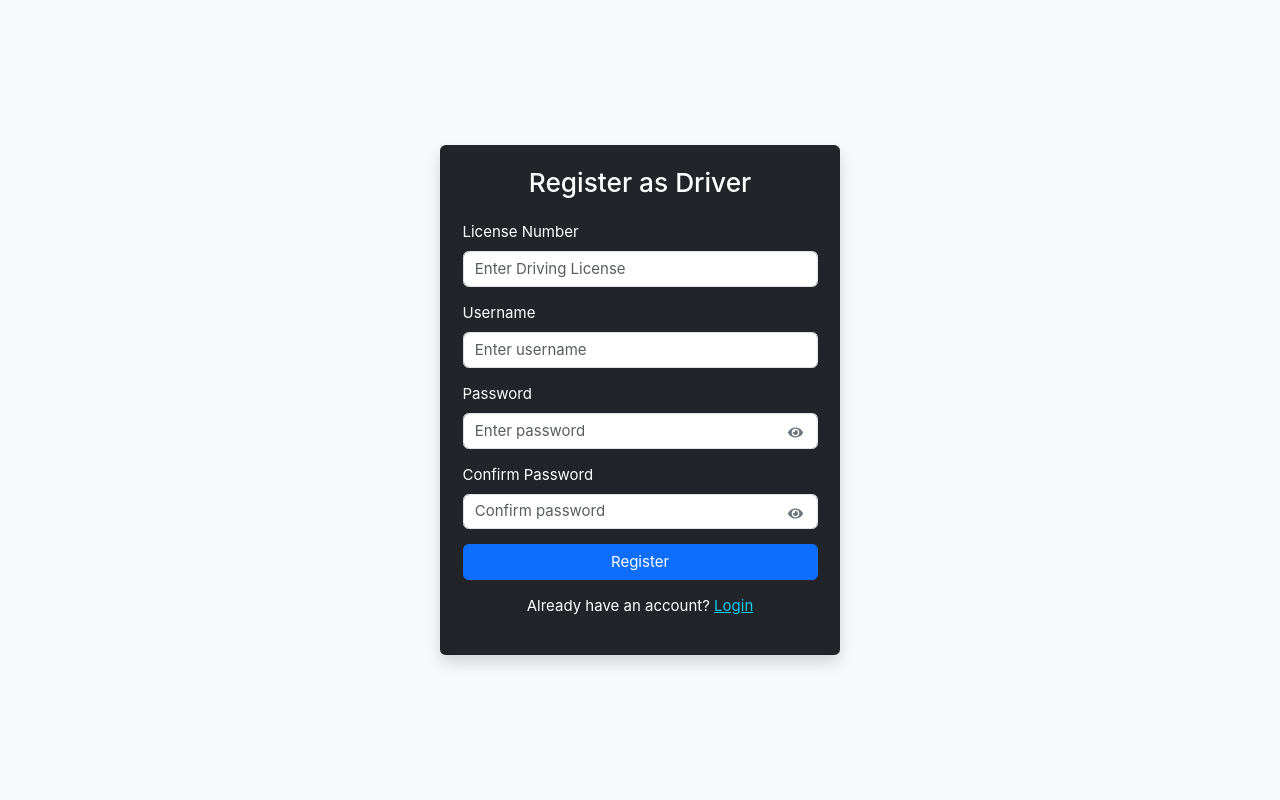
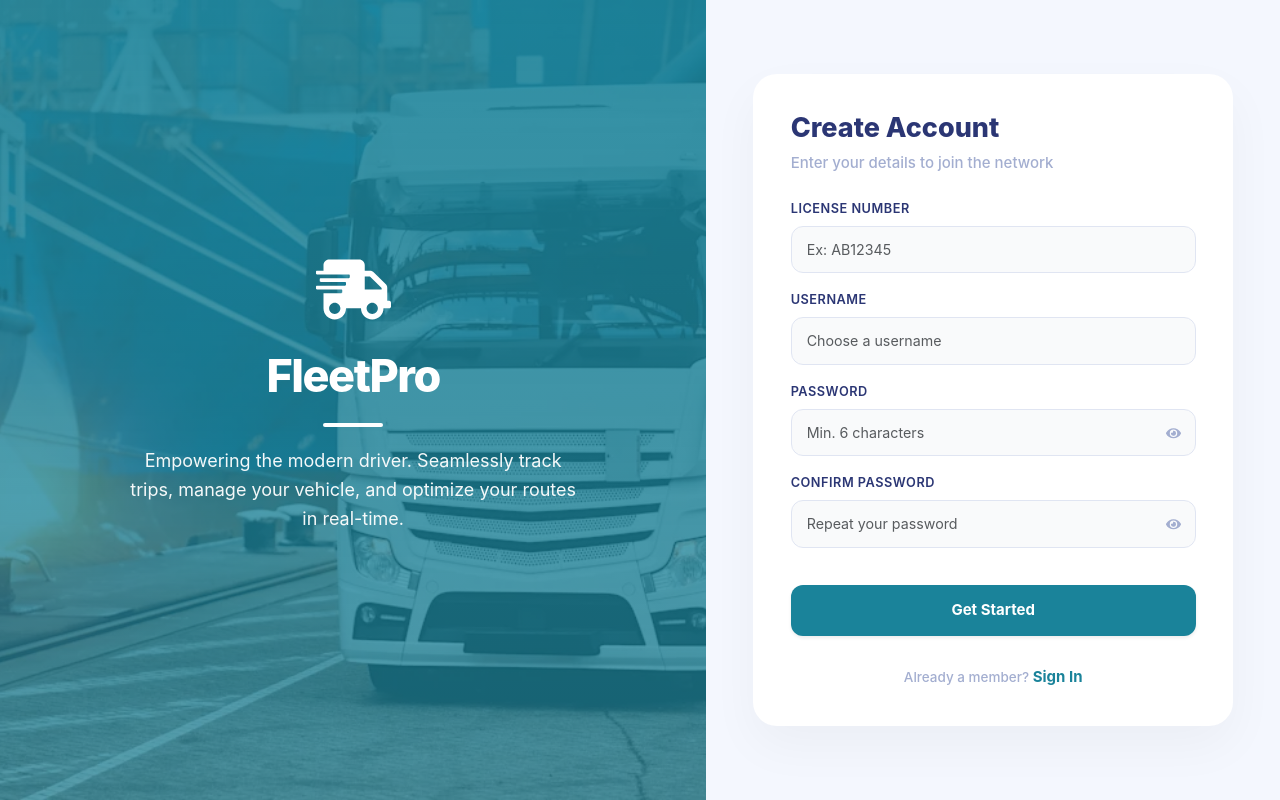
Before and after one commit to PatrickBett/Logistics-Management-System, a React (Vite) app in the folder frontend/: page /register in a window 1280 px wide. Built offline with nearby package versions, Linux system fonts and the light colour scheme; no server answers.

Commit message:
login and register page updates

```diff
--- a/frontend/src/pages/LoginPage.jsx
+++ b/frontend/src/pages/LoginPage.jsx
@@ -1,134 +1,296 @@
-import React, { useState } from "react";
+import React, { useState, useContext } from "react";
 import truckImage from "../assets/truck-port-ship-fleet-management.png";
 import api from "../api";
 import { useNavigate } from "react-router-dom";
 import { jwtDecode } from "jwt-decode";
 import { toast } from "react-toastify";
-import { FaTruck } from "react-icons/fa";
-import { useContext } from "react";
-import { FaEye, FaEyeSlash } from "react-icons/fa";
+import { FaTruck, FaEye, FaEyeSlash, FaLock } from "react-icons/fa";
 import { AdminContext } from "../contexts/AdminContext";
 
 function LoginPage() {
-  const { isAuthenticated, setIsAuthenticated } = useContext(AdminContext);
+  const { setIsAuthenticated } = useContext(AdminContext);
   const navigate = useNavigate();
-  const [formData, setFormData] = useState({
-    username: "",
-    password: "",
-  });
+  const [formData, setFormData] = useState({ username: "", password: "" });
   const [showPassword, setShowPassword] = useState(false);
   const [isLoading, setLoading] = useState(false);
   const [error, setError] = useState("");
+
   const handleLogin = async (e) => {
     e.preventDefault();
     setLoading(true);
+    setError("");
     try {
       const response = await api.post("api/token/", formData);
-
       const { access, refresh } = response.data;
 
       localStorage.setItem("access", access);
       localStorage.setItem("refresh", refresh);
 
-      // 🔑 Decode token to get role
       const decoded = jwtDecode(access);
-      console.log(decoded);
       const role = decoded.role;
       localStorage.setItem("role", role);
       setIsAuthenticated(true);
 
-      // 🧭 Role-based navigation
       if (role === "admin") {
         navigate("/admin/dashboard");
-        // window.location.reload();
       } else if (role === "manager") {
         navigate("/manager-dashboard");
-        // window.location.reload();
       } else {
         navigate("/user/dashboard");
-        // window.location.reload();
       }
-      toast.success("Logged In Successfully");
+      toast.success("Welcome Back!");
     } catch (err) {
-      setError("Invalid username or password");
-      console.error(err.response?.data || err);
+      setError("Invalid username or password.");
+      toast.error("Login Failed");
     } finally {
       setLoading(false);
     }
   };
 
+  // --- BRAND COLOR THEME ---
+  const brandTeal = "#1a839a";
+  const darkNavy = "#2B3674";
+
+  const styles = {
+    container: {
+      height: "100vh",
+      display: "flex",
+      backgroundColor: "#F4F7FE",
+      overflow: "hidden",
+    },
+    imageSection: {
+      flex: 1.2,
+      backgroundImage: `linear-gradient(rgba(26, 131, 154, 0.9), rgba(26, 131, 154, 0.7)), url(${truckImage})`,
+      backgroundSize: "cover",
+      backgroundPosition: "center",
+      display: "flex",
+      flexDirection: "column",
+      justifyContent: "center",
+      alignItems: "center",
+      color: "white",
+      padding: "3rem",
+    },
+    formSection: {
+      flex: 1,
+      display: "flex",
+      justifyContent: "center",
+      alignItems: "center",
+      padding: "2rem",
+    },
+    card: {
+      width: "100%",
+      maxWidth: "450px",
+      backgroundColor: "#FFFFFF",
+      padding: "3rem",
+      borderRadius: "24px",
+      boxShadow: "0px 20px 50px rgba(0, 0, 0, 0.04)",
+    },
+    label: {
+      color: darkNavy,
+      fontWeight: "600",
+      fontSize: "0.85rem",
+      marginBottom: "8px",
+      textTransform: "uppercase",
+      letterSpacing: "0.5px",
+    },
+    input: {
+      borderRadius: "12px",
+      padding: "12px 15px",
+      border: "1px solid #E0E5F2",
+      fontSize: "0.95rem",
+      color: darkNavy,
+      backgroundColor: "#F9FAFB",
+    },
+    primaryBtn: {
+      backgroundColor: brandTeal,
+      border: "none",
+      borderRadius: "12px",
+      padding: "14px",
+      fontWeight: "700",
+      fontSize: "1rem",
+      marginTop: "1.5rem",
+      boxShadow: `0px 10px 20px rgba(26, 131, 154, 0.2)`,
+    },
+  };
+
   return (
-    <div className="d-flex justify-content-center align-items-center vh-100 bg-light">
-      {/* Login Form */}
-      <form
-        onSubmit={handleLogin}
-        className="bg-dark text-white p-4 rounded shadow formbg"
-        style={{ maxWidth: "400px", width: "100%" }}
+    <div style={styles.container}>
+      {/* Visual Branding Side */}
+      <div style={styles.imageSection} className="d-none d-lg-flex">
+        <FaTruck style={{ fontSize: "5rem", marginBottom: "1.5rem" }} />
+        <h1
+          style={{
+            fontWeight: "800",
+            fontSize: "3rem",
+            letterSpacing: "-1.5px",
+          }}
         >
-        <h1 className="text-center">
-          <FaTruck style={{ color: "#FF5349" }} />
+          FleetPro
         </h1>
-        <h3 className="mb-4 text-center">
-          Brighter Logistics Management System
-        </h3>
+        <div
+          style={{
+            width: "60px",
+            height: "4px",
+            backgroundColor: "white",
+            margin: "20px auto",
+            borderRadius: "2px",
+          }}
+        ></div>
+        <p
+          style={{
+            fontSize: "1.2rem",
+            opacity: 0.95,
+            textAlign: "center",
+            maxWidth: "400px",
+            lineHeight: "1.6",
+          }}
+        >
+          Secure access to your fleet dashboard. Monitor operations, manage
+          assets, and drive efficiency.
+        </p>
+      </div>
 
-        <div className="mb-3 text-start">
-          <label htmlFor="username" className="form-label">
-            Username
-          </label>
+      {/* Login Interaction Side */}
+      <div style={styles.formSection}>
+        <div style={styles.card}>
+          <div className="text-center mb-4 d-lg-none">
+            <h2 style={{ color: brandTeal, fontWeight: "800" }}>FleetPro</h2>
+          </div>
+
+          <h2
+            style={{
+              color: darkNavy,
+              fontWeight: "800",
+              fontSize: "1.8rem",
+              marginBottom: "0.5rem",
+            }}
+          >
+            Sign In
+          </h2>
+          <p
+            style={{
+              color: "#A3AED0",
+              fontWeight: "500",
+              marginBottom: "2rem",
+            }}
+          >
+            Enter your credentials to continue
+          </p>
+
+          <form onSubmit={handleLogin}>
+            {error && (
+              <div
+                className="alert alert-danger py-2 small border-0 mb-4 text-center"
+                style={{
+                  borderRadius: "10px",
+                  backgroundColor: "#FFF5F5",
+                  color: "#E03131",
+                }}
+              >
+                {error}
+              </div>
+            )}
+
+            <div className="mb-4">
+              <label style={styles.label}>Username</label>
               <input
                 type="text"
-            name="username"
-            id="username"
                 className="form-control"
+                style={styles.input}
                 placeholder="Enter username"
+                required
                 onChange={(e) =>
                   setFormData({ ...formData, username: e.target.value })
                 }
               />
             </div>
 
-        <div className="mb-3 text-start position-relative">
-          <label htmlFor="password" className="form-label">
-            Password
-          </label>
-
+            <div className="mb-3 position-relative">
+              <label style={styles.label}>Password</label>
+              <div className="position-relative">
                 <input
                   type={showPassword ? "text" : "password"}
-            name="password"
-            id="password"
-            className="form-control pe-5"
+                  className="form-control"
+                  style={styles.input}
                   placeholder="Enter password"
+                  required
                   onChange={(e) =>
                     setFormData({ ...formData, password: e.target.value })
                   }
                 />
-
                 <span
                   onClick={() => setShowPassword(!showPassword)}
                   style={{
                     position: "absolute",
                     right: "15px",
-              top: "38px",
+                    top: "50%",
+                    transform: "translateY(-50%)",
                     cursor: "pointer",
-              color: "#6c757d",
+                    color: "#A3AED0",
                   }}
                 >
                   {showPassword ? <FaEyeSlash /> : <FaEye />}
                 </span>
               </div>
+            </div>
 
-        <button type="submit" className="btn btn-primary w-100">
-          {isLoading ? "Logging In..." : "Login"}
+            <div className="d-flex justify-content-between align-items-center mb-4">
+              <div className="form-check">
+                <input
+                  className="form-check-input"
+                  type="checkbox"
+                  id="remember"
+                  style={{ cursor: "pointer" }}
+                />
+                <label
+                  className="form-check-label small text-muted"
+                  htmlFor="remember"
+                  style={{ cursor: "pointer" }}
+                >
+                  Remember me
+                </label>
+              </div>
+              <a
+                href="#"
+                className="small text-decoration-none"
+                style={{ color: brandTeal, fontWeight: "600" }}
+              >
+                Forgot Password?
+              </a>
+            </div>
+
+            <button
+              type="submit"
+              className="btn btn-primary w-100 shadow-sm"
+              style={styles.primaryBtn}
+              disabled={isLoading}
+            >
+              {isLoading ? (
+                <>
+                  <span className="spinner-border spinner-border-sm me-2"></span>
+                  Authenticating...
+                </>
+              ) : (
+                "Sign In"
+              )}
             </button>
 
-        <p className="mt-3">
-          Don't have an account?{" "}
-          <a href="/register" className="text-info">
-            Register
+            <p className="mt-4 text-center text-muted small fontWeight-500">
+              Not registered yet?{" "}
+              <a
+                href="/register"
+                style={{
+                  color: brandTeal,
+                  fontWeight: "700",
+                  textDecoration: "none",
+                }}
+              >
+                Create Account
               </a>
             </p>
           </form>
+        </div>
+      </div>
     </div>
   );
 }
--- a/frontend/src/pages/RegisterPage.jsx
+++ b/frontend/src/pages/RegisterPage.jsx
@@ -1,13 +1,13 @@
-import React from "react";
-import { useState } from "react";
+import React, { useState } from "react";
 import api from "../api";
-import { ToastContainer, toast } from "react-toastify";
-import "react-toastify/dist/ReactToastify.css";
+import { toast } from "react-toastify";
 import { useNavigate } from "react-router-dom";
-import { FaEye, FaEyeSlash } from "react-icons/fa";
+import { FaEye, FaEyeSlash, FaIdCard, FaShippingFast } from "react-icons/fa";
+import truckImage from "../assets/truck-port-ship-fleet-management.png";
 
 function RegisterPage() {
   const [error, setError] = useState("");
+  const [isLoading, setIsLoading] = useState(false);
   const navigate = useNavigate();
   const [showPassword, setShowPassword] = useState(false);
   const [showConfirmPassword, setShowConfirmPassword] = useState(false);
@@ -28,7 +28,6 @@ function RegisterPage() {
   const handleSubmit = async (e) => {
     e.preventDefault();
 
-    //password validation
     if (formData.password !== formData.confirm_password) {
       setError("Passwords must match");
       return;
@@ -37,142 +36,280 @@ function RegisterPage() {
       setError("Password must be 6 characters or more");
       return;
     }
+
     setError("");
+    setIsLoading(true);
 
     try {
-      const response = await api.post("api/auth/driver/register/", formData);
-      console.log(response.data);
-      toast.success("Signup successful!");
-      setFormData({
-        license_no: "",
-        username: "",
-        password: "",
-        confirm_password: "",
-      });
+      await api.post("api/auth/driver/register/", formData);
+      toast.success("Registration successful!");
       navigate("/");
     } catch (error) {
-      console.log(error);
-      toast.error("ERROR Registering!!");
+      console.error(error);
+      toast.error("Registration failed. Please check your details.");
+    } finally {
+      setIsLoading(false);
     }
   };
+
+  // --- BRAND COLOR THEME ---
+  const brandTeal = "#1a839a";
+  const darkNavy = "#2B3674";
+
+  const styles = {
+    container: {
+      height: "100vh",
+      display: "flex",
+      backgroundColor: "#F4F7FE",
+      overflow: "hidden",
+    },
+    imageSection: {
+      flex: 1.2,
+      // Using #1a839a in a gradient overlay
+      backgroundImage: `linear-gradient(rgba(26, 131, 154, 0.9), rgba(26, 131, 154, 0.7)), url(${truckImage})`,
+      backgroundSize: "cover",
+      backgroundPosition: "center",
+      display: "flex",
+      flexDirection: "column",
+      justifyContent: "center",
+      alignItems: "center",
+      color: "white",
+      padding: "3rem",
+    },
+    formSection: {
+      flex: 1,
+      display: "flex",
+      justifyContent: "center",
+      alignItems: "center",
+      padding: "2rem",
+      overflowY: "auto",
+    },
+    card: {
+      width: "100%",
+      maxWidth: "480px",
+      backgroundColor: "#FFFFFF",
+      padding: "2.5rem",
+      borderRadius: "24px", // Smoother rounded corners
+      boxShadow: "0px 20px 50px rgba(0, 0, 0, 0.04)",
+    },
+    label: {
+      color: darkNavy,
+      fontWeight: "600",
+      fontSize: "0.85rem",
+      marginBottom: "8px",
+      textTransform: "uppercase",
+      letterSpacing: "0.5px",
+    },
+    input: {
+      borderRadius: "12px",
+      padding: "12px 15px",
+      border: "1px solid #E0E5F2",
+      fontSize: "0.95rem",
+      color: darkNavy,
+      backgroundColor: "#F9FAFB",
+    },
+    primaryBtn: {
+      backgroundColor: brandTeal,
+      border: "none",
+      borderRadius: "12px",
+      padding: "14px",
+      fontWeight: "700",
+      marginTop: "1rem",
+      boxShadow: `0px 10px 20px rgba(26, 131, 154, 0.2)`,
+      transition: "transform 0.2s ease",
+    },
+    iconWrap: {
+      position: "absolute",
+      right: "15px",
+      top: "50%",
+      transform: "translateY(-50%)",
+      cursor: "pointer",
+      color: "#A3AED0",
+    },
+  };
+
   return (
-    <>
-      {error && (
-        <div className="d-flex justify-content-center">
+    <div style={styles.container}>
+      {/* Visual Branding Side */}
+      <div style={styles.imageSection} className="d-none d-lg-flex">
+        <div className="text-center">
+          <FaShippingFast
+            style={{ fontSize: "5rem", marginBottom: "1.5rem" }}
+          />
+          <h1
+            style={{
+              fontWeight: "800",
+              fontSize: "3rem",
+              letterSpacing: "-1.5px",
+            }}
+          >
+            FleetPro
+          </h1>
           <div
-            className="alert alert-danger"
-            style={{ maxWidth: "400px", width: "100%" }}
+            style={{
+              width: "60px",
+              height: "4px",
+              backgroundColor: "white",
+              margin: "20px auto",
+              borderRadius: "2px",
+            }}
+          ></div>
+          <p
+            style={{
+              fontSize: "1.2rem",
+              opacity: 0.95,
+              maxWidth: "450px",
+              fontWeight: "400",
+              lineHeight: "1.6",
+            }}
           >
-            {error}
+            Empowering the modern driver. Seamlessly track trips, manage your
+            vehicle, and optimize your routes in real-time.
+          </p>
         </div>
       </div>
+
+      {/* Form Interaction Side */}
+      <div style={styles.formSection}>
+        <div style={styles.card}>
+          <div className="mb-4">
+            <h2
+              style={{ color: darkNavy, fontWeight: "800", fontSize: "1.8rem" }}
+            >
+              Create Account
+            </h2>
+            <p style={{ color: "#A3AED0", fontWeight: "500" }}>
+              Enter your details to join the network
+            </p>
+          </div>
+
+          {error && (
+            <div
+              className="alert alert-danger py-2 small border-0 mb-4 text-center"
+              style={{
+                borderRadius: "10px",
+                backgroundColor: "#FFF5F5",
+                color: "#E03131",
+              }}
+            >
+              <strong>Error:</strong> {error}
+            </div>
           )}
-      <div className="d-flex justify-content-center align-items-center vh-100 bg-light">
-        <form
-          onSubmit={handleSubmit}
-          className="bg-dark text-white p-4 rounded shadow formbg"
-          style={{ maxWidth: "400px", width: "100%" }}
-        >
-          <h3 className="text-center mb-4">Register as Driver</h3>
 
+          <form onSubmit={handleSubmit}>
             <div className="mb-3">
-            <label htmlFor="license_no" className="form-label">
-              License Number
-            </label>
+              <label style={styles.label}>License Number</label>
               <input
                 type="text"
                 name="license_no"
-              id="license_no"
                 className="form-control"
-              placeholder="Enter Driving License"
+                style={styles.input}
+                placeholder="Ex: AB12345"
+                required
+                value={formData.license_no}
                 onChange={handleChange}
               />
             </div>
 
             <div className="mb-3">
-            <label htmlFor="username" className="form-label">
-              Username
-            </label>
+              <label style={styles.label}>Username</label>
               <input
                 type="text"
                 name="username"
-              id="username"
                 className="form-control"
-              placeholder="Enter username"
+                style={styles.input}
+                placeholder="Choose a username"
+                required
+                value={formData.username}
                 onChange={handleChange}
               />
             </div>
 
             <div className="mb-3 position-relative">
-            <label htmlFor="password" className="form-label">
-              Password
-            </label>
-
+              <label style={styles.label}>Password</label>
+              <div className="position-relative">
                 <input
                   type={showPassword ? "text" : "password"}
                   name="password"
-              id="password"
-              className="form-control pe-5"
-              placeholder="Enter password"
+                  className="form-control"
+                  style={styles.input}
+                  placeholder="Min. 6 characters"
+                  required
+                  value={formData.password}
                   onChange={handleChange}
                 />
-
                 <span
                   onClick={() => setShowPassword(!showPassword)}
-              style={{
-                position: "absolute",
-                right: "15px",
-                top: "38px",
-                cursor: "pointer",
-                color: "#6c757d",
-              }}
-              aria-label="Toggle password visibility"
+                  style={styles.iconWrap}
                 >
                   {showPassword ? <FaEyeSlash /> : <FaEye />}
                 </span>
               </div>
+            </div>
 
-          <div className="mb-3 position-relative">
-            <label htmlFor="confirm_password" className="form-label">
-              Confirm Password
-            </label>
-
+            <div className="mb-4 position-relative">
+              <label style={styles.label}>Confirm Password</label>
+              <div className="position-relative">
                 <input
                   type={showConfirmPassword ? "text" : "password"}
                   name="confirm_password"
-              id="confirm_password"
-              className="form-control pe-5"
-              placeholder="Confirm password"
+                  className="form-control"
+                  style={styles.input}
+                  placeholder="Repeat your password"
+                  required
+                  value={formData.confirm_password}
                   onChange={handleChange}
                 />
-
                 <span
                   onClick={() => setShowConfirmPassword(!showConfirmPassword)}
-              style={{
-                position: "absolute",
-                right: "15px",
-                top: "38px",
-                cursor: "pointer",
-                color: "#6c757d",
-              }}
-              aria-label="Toggle confirm password visibility"
+                  style={styles.iconWrap}
                 >
                   {showConfirmPassword ? <FaEyeSlash /> : <FaEye />}
                 </span>
               </div>
+            </div>
 
-          <button type="submit" className="btn btn-primary w-100">
-            Register
+            <button
+              type="submit"
+              className="btn btn-primary w-100 shadow-sm"
+              style={styles.primaryBtn}
+              disabled={isLoading}
+            >
+              {isLoading ? (
+                <>
+                  <span className="spinner-border spinner-border-sm me-2"></span>
+                  Registering...
+                </>
+              ) : (
+                "Get Started"
+              )}
             </button>
-          <p className="text-center mt-3">
-            Already have an account?{" "}
-            <a href="/" className="text-info">
-              Login
+
+            <div className="text-center mt-4 pt-2">
+              <span
+                style={{
+                  color: "#A3AED0",
+                  fontSize: "0.9rem",
+                  fontWeight: "500",
+                }}
+              >
+                Already a member?{" "}
+              </span>
+              <a
+                href="/"
+                style={{
+                  color: brandTeal,
+                  fontWeight: "700",
+                  textDecoration: "none",
+                }}
+              >
+                Sign In
               </a>
-          </p>
+            </div>
           </form>
         </div>
-    </>
+      </div>
+    </div>
   );
 }
 
```
Also changed, not shown: 2 other files (tests, documents, lock files or other folders). Lines whose indentation alone changed are shown as unchanged.
